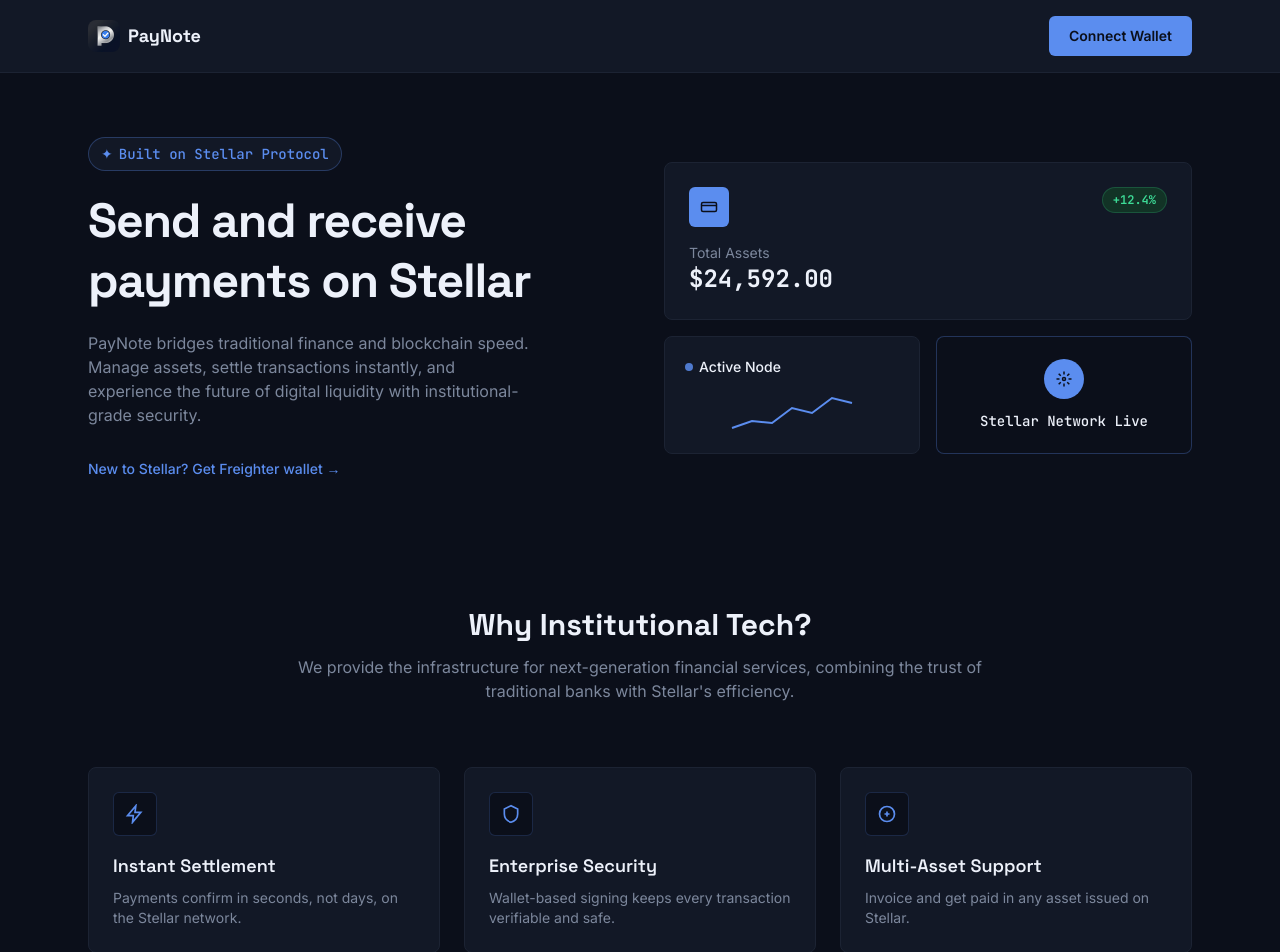
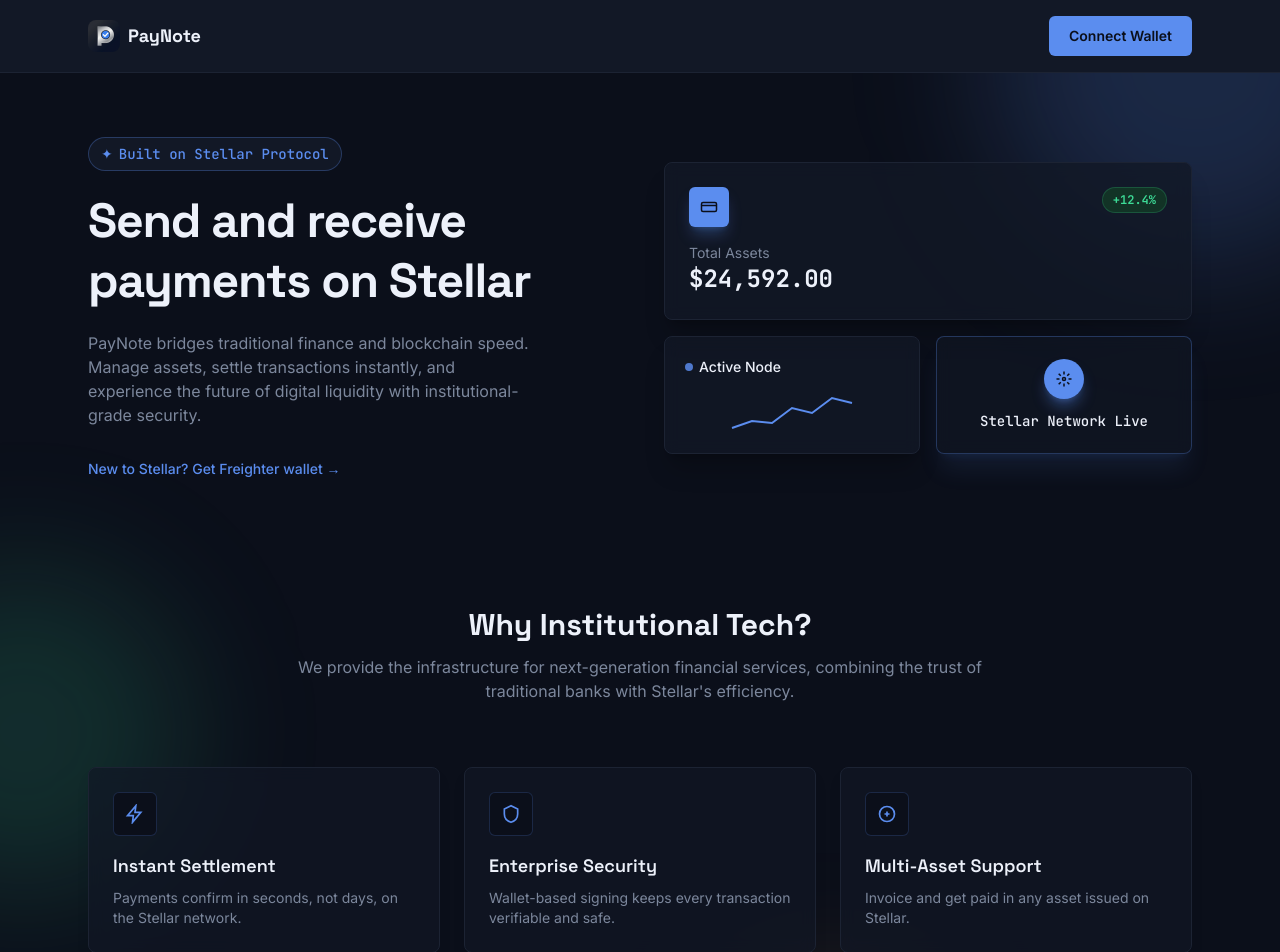
Before and after one commit to janhavilipare17/PayNote, a Next.js app in the folder frontend/: page / in a window 1280 px wide. Shown: the top 952 px of the page. Built offline with nearby package versions, Linux system fonts and the light colour scheme.

Commit message:
Add floating background and glass polish to landing page

```diff
--- a/frontend/src/app/page.tsx
+++ b/frontend/src/app/page.tsx
@@ -43,7 +43,12 @@
   }
 
   return (
-    <div className="min-h-screen bg-ink">
+    <div className="min-h-screen bg-ink relative overflow-hidden">
+      <div className="absolute -top-24 -right-20 w-96 h-96 rounded-full bg-lumen/20 blur-3xl animate-float-a pointer-events-none" />
+      <div className="absolute top-1/2 -left-28 w-80 h-80 rounded-full bg-mint/15 blur-3xl animate-float-b pointer-events-none" />
+      <div className="absolute -bottom-28 right-1/4 w-72 h-72 rounded-full bg-amber-ink/10 blur-3xl animate-float-c pointer-events-none" />
+
+      <div className="relative z-10">
       <Header
         right={
           <button
@@ -83,9 +88,9 @@
 
           {/* Right column - stats */}
           <div className="grid grid-cols-2 gap-4">
-            <div className="col-span-2 rounded-lg bg-ink-surface p-6 border border-ink-line">
+            <div className="col-span-2 rounded-lg bg-ink-surface/80 backdrop-blur-sm p-6 border border-ink-line shadow-xl shadow-black/20 hover:border-lumen/40 transition">
               <div className="flex items-start justify-between">
-                <div className="flex h-10 w-10 items-center justify-center rounded-md bg-lumen text-ink">
+                <div className="flex h-10 w-10 items-center justify-center rounded-md bg-lumen text-ink shadow-lg shadow-lumen/30">
                   <svg width="18" height="18" viewBox="0 0 24 24" fill="none" stroke="currentColor" strokeWidth="2">
                     <rect x="2" y="6" width="20" height="12" rx="2" />
                     <path d="M2 10h20" />
@@ -99,7 +104,7 @@
               <p className="font-mono text-2xl font-bold text-ink-text">$24,592.00</p>
             </div>
 
-            <div className="rounded-lg bg-ink-surface p-5 border border-ink-line">
+            <div className="rounded-lg bg-ink-surface/80 backdrop-blur-sm p-5 border border-ink-line shadow-xl shadow-black/20">
               <div className="flex items-center gap-1.5 text-sm font-medium text-ink-text">
                 <span className="h-2 w-2 rounded-full bg-lumen animate-pulse" />
                 Active Node
@@ -114,8 +119,8 @@
               </svg>
             </div>
 
-            <div className="flex flex-col items-center justify-center rounded-lg bg-ink border border-lumen/30 p-5 text-center">
-              <div className="flex h-10 w-10 items-center justify-center rounded-full bg-lumen">
+            <div className="flex flex-col items-center justify-center rounded-lg bg-ink-surface/60 backdrop-blur-sm border border-lumen/30 p-5 text-center shadow-xl shadow-lumen/10">
+              <div className="flex h-10 w-10 items-center justify-center rounded-full bg-lumen shadow-lg shadow-lumen/40">
                 <svg width="18" height="18" viewBox="0 0 24 24" fill="none" stroke="var(--color-ink)" strokeWidth="2">
                   <circle cx="12" cy="12" r="2" />
                   <path d="M12 2v4M12 18v4M2 12h4M18 12h4M4.9 4.9l2.8 2.8M16.3 16.3l2.8 2.8M19.1 4.9l-2.8 2.8M7.7 16.3l-2.8 2.8" />
@@ -179,6 +184,7 @@
           {connecting ? "Connecting..." : "Connect Wallet"}
         </button>
       </section>
+      </div>
     </div>
   );
 }
@@ -193,7 +199,7 @@
   description: string;
 }) {
   return (
-    <div className="rounded-lg border border-ink-line bg-ink-surface p-6">
+    <div className="rounded-lg border border-ink-line bg-ink-surface/70 backdrop-blur-sm p-6 shadow-lg shadow-black/10 hover:border-lumen/40 hover:shadow-lumen/10 transition">
       <div className="flex h-11 w-11 items-center justify-center rounded-md bg-ink text-lumen border border-lumen/20">
         {icon}
       </div>
```
